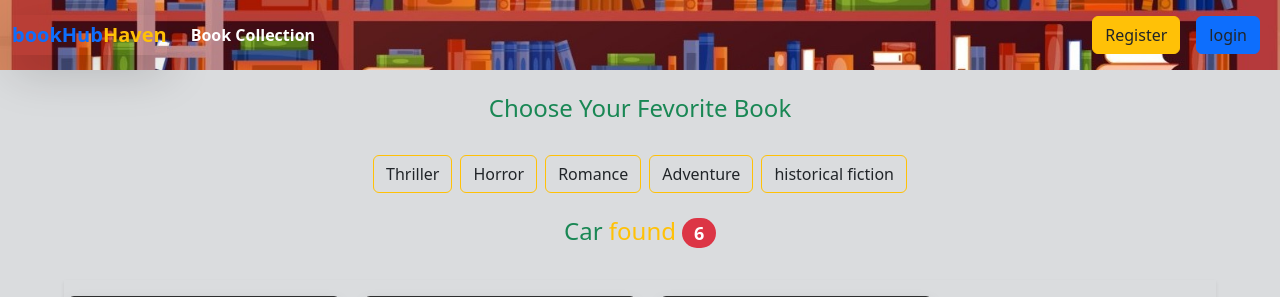
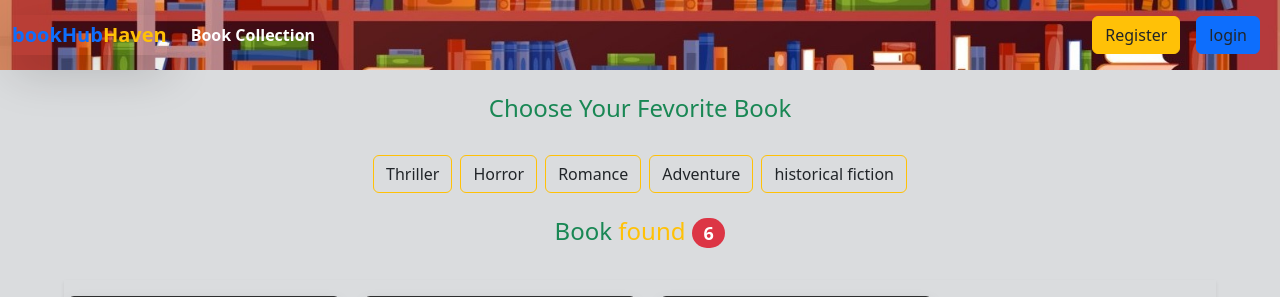
Before and after one commit to SoumenBaral/BookHubHaven, a Django app: page /add/book/ in a window 1280 px wide. Shown: the top 297 px of the page. Run offline with Django 4.2, Linux system fonts and the light colour scheme; data comes from the database, SQL or seed files in the repository; some libraries are stand-ins or nearby versions.

Commit message:
Book found

```diff
--- a/bookCollection/templates/book.html
+++ b/bookCollection/templates/book.html
@@ -9,7 +9,7 @@
      {% endfor %}
 </div>
 
-<h4 class='text-center text-warning p-4'><span class='text-success'>Car</span> found <span class='badge bg-danger rounded-pill top-0'>{{data | length}}</span></h4>
+<h4 class='text-center text-warning p-4'><span class='text-success'>Book</span> found <span class='badge bg-danger rounded-pill top-0'>{{data | length}}</span></h4>
 
 <div style="width: 90%; margin: auto;" class='shadow-sm'>
     <div class="row gap-4 p-5 p-md-3">
```
